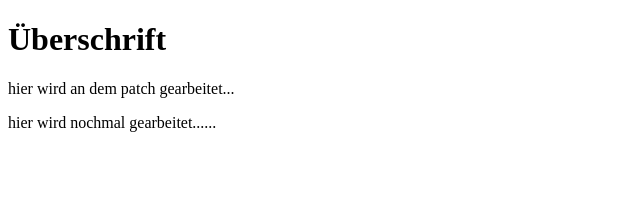
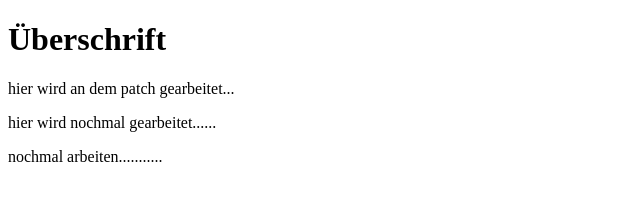
Before and after one commit to rmi-novoix/udemy-kurs, a plain HTML site: page index.html in a window 1280 px wide. Shown: the whole page, without its empty margins (0-640 px from the left). Drawn offline with Linux system fonts and the light colour scheme.

Commit message:
nochmal weiterer arbeiten am patch

```diff
--- a/index.html
+++ b/index.html
@@ -8,6 +8,7 @@
 
     <p>hier wird an dem patch gearbeitet...</p>
     <p>hier wird nochmal gearbeitet......</p>
+    <p>nochmal arbeiten...........</p>
 </head>
 <body>
 
```
